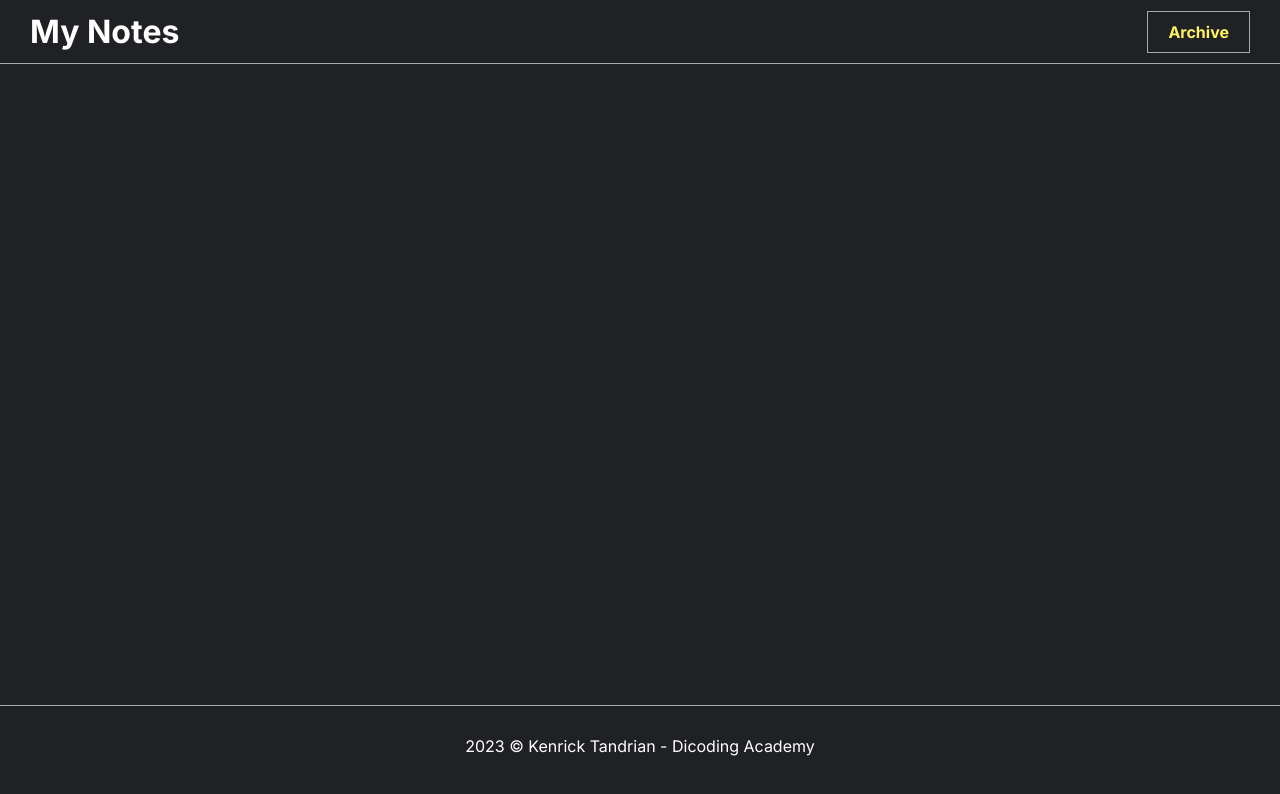
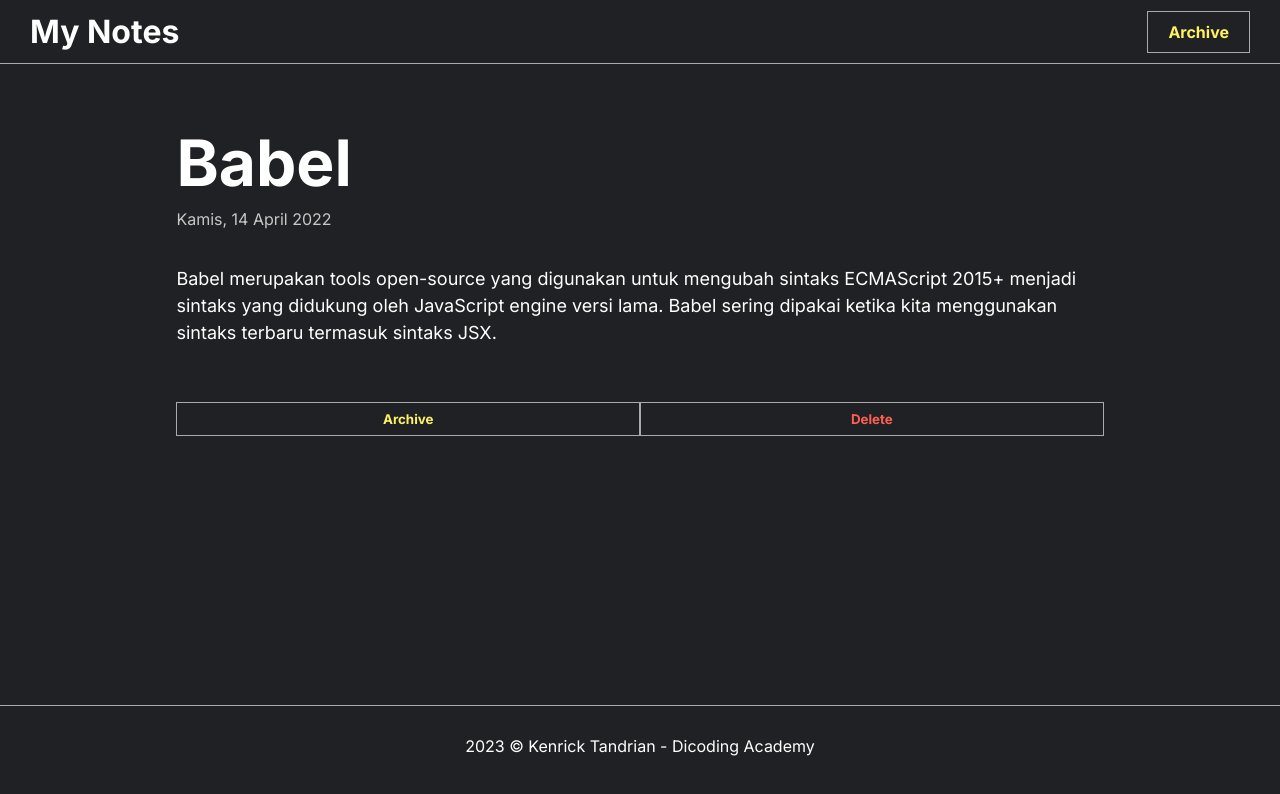
Before and after one commit to KenTandrian/notes-app-react-v2, a React (Vite) app: page /notes/notes-1 in a window 1280 px wide. Shown: the top 794 px of the page. Built offline with nearby package versions, Linux system fonts and the light colour scheme.

Commit message:
feat(page): add detail page UI

```diff
--- a/src/App.jsx
+++ b/src/App.jsx
@@ -5,6 +5,7 @@ import { getAllNotes } from "./utils/local-data";
 import { BrowserRouter, Route, Routes } from "react-router-dom";
 import HomePage from "./components/HomePage";
 import ArchivePage from "./components/ArchivePage";
+import DetailPage from "./components/DetailPage";
 
 export default function App() {
   const [notes, setNotes] = React.useState(getAllNotes());
@@ -37,28 +38,19 @@ export default function App() {
         <Header />
         <div className="note-app__body">
           <Routes>
+            <Route path="/" element={<HomePage notes={notes} />} />
+            <Route path="/archive" element={<ArchivePage notes={notes} />} />
+            <Route path="/new" />
             <Route
-              path="/"
+              path="/notes/:id"
               element={
-                <HomePage
+                <DetailPage
                   notes={notes}
                   onArchive={onArchive}
                   onDelete={onDelete}
                 />
               }
             />
-            <Route
-              path="/archive"
-              element={
-                <ArchivePage
-                  notes={notes}
-                  onArchive={onArchive}
-                  onDelete={onDelete}
-                />
-              }
-            />
-            <Route path="/new" />
-            <Route path="/notes/:id" />
           </Routes>
         </div>
         <Footer />
--- a/src/components/ArchivePage.jsx
+++ b/src/components/ArchivePage.jsx
@@ -1,12 +1,10 @@
 import React from "react";
 import NotesList from "./NotesList";
 
-export default function ArchivePage({ notes, onArchive, onDelete }) {
+export default function ArchivePage({ notes }) {
   return (
     <NotesList
       notesList={notes.filter((note) => note.archived === true)}
-      onDelete={onDelete}
-      onArchive={onArchive}
       title="Archived Notes"
     />
   );
--- /dev/null
+++ b/src/components/DetailPage.jsx
@@ -0,0 +1,29 @@
+import React from "react";
+import { useParams } from "react-router-dom";
+import { showFormattedDate } from "../utils";
+
+export default function DetailPage({ notes, onArchive, onDelete }) {
+  const { id } = useParams();
+  const note = notes.find((note) => note.id === id);
+  return (
+    <section className="detail-page">
+      <h3 className="detail-page__title">{note.title}</h3>
+      <p className="detail-page__date">{showFormattedDate(note.createdAt)}</p>
+      <div className="detail-page__body">{note.body}</div>
+      <div className="detail-page__action">
+        <button
+          className="detail-page__archive-button"
+          onClick={() => onArchive(id)}
+        >
+          {note.archived === false ? "Archive" : "Unarchive"}
+        </button>
+        <button
+          className="detail-page__delete-button"
+          onClick={() => onDelete(id)}
+        >
+          Delete
+        </button>
+      </div>
+    </section>
+  );
+}
--- a/src/components/HomePage.jsx
+++ b/src/components/HomePage.jsx
@@ -1,7 +1,7 @@
 import React from "react";
 import NotesList from "./NotesList";
 
-export default function HomePage({ notes, onArchive, onDelete }) {
+export default function HomePage({ notes }) {
   return (
     <>
       <h2 className="note-body__heading">Welcome to your personal notes!</h2>
@@ -12,8 +12,6 @@ export default function HomePage({ notes, onArchive, onDelete }) {
       </a>
       <NotesList
         notesList={notes.filter((note) => note.archived === false)}
-        onDelete={onDelete}
-        onArchive={onArchive}
         title="Active Notes"
       />
     </>
--- a/src/components/NoteItem.jsx
+++ b/src/components/NoteItem.jsx
@@ -1,10 +1,7 @@
 import React from "react";
 import { showFormattedDate } from "../utils";
 
-export default function NoteItem({ note, onDelete, onArchive }) {
-  const onDeleteClick = () => onDelete(note.id);
-  const onArchiveClick = () => onArchive(note.id);
-
+export default function NoteItem({ note }) {
   return (
     <div className="note-item">
       <div className="note-item__content">
@@ -14,26 +11,6 @@ export default function NoteItem({ note, onDelete, onArchive }) {
         <p className="note-item__date">{showFormattedDate(note.createdAt)}</p>
         <p className="note-item__body">{note.body}</p>
       </div>
-      <div className="note-item__action">
-        {note.archived === false ? (
-          <button
-            className="note-item__archive-button"
-            onClick={onArchiveClick}
-          >
-            Archive
-          </button>
-        ) : (
-          <button
-            className="note-item__archive-button"
-            onClick={onArchiveClick}
-          >
-            Unarchive
-          </button>
-        )}
-        <button className="note-item__delete-button" onClick={onDeleteClick}>
-          Delete
-        </button>
-      </div>
     </div>
   );
 }
--- a/src/components/NotesList.jsx
+++ b/src/components/NotesList.jsx
@@ -2,7 +2,7 @@ import React from "react";
 import NoteItem from "./NoteItem";
 import SearchBar from "./HeaderSearch";
 
-export default function NotesList({ notesList, onDelete, onArchive, title }) {
+export default function NotesList({ notesList, title }) {
   const [filteredNotes, setFilteredNotes] = React.useState(notesList);
   function onSearch(text) {
     if (text.length !== 0 && text.trim() !== "")
@@ -21,12 +21,7 @@ export default function NotesList({ notesList, onDelete, onArchive, title }) {
       {filteredNotes.length !== 0 ? (
         <div className="notes-list">
           {filteredNotes.map((item) => (
-            <NoteItem
-              key={item.id}
-              note={item}
-              onDelete={onDelete}
-              onArchive={onArchive}
-            />
+            <NoteItem key={item.id} note={item} />
           ))}
         </div>
       ) : (
--- a/src/styles/style.css
+++ b/src/styles/style.css
@@ -163,37 +163,37 @@ textarea::placeholder {
   margin-top: 20px;
 }
 
-.note-item__action {
+.detail-page__action {
   display: flex;
 }
 
-.note-item__delete-button,
-.note-item__archive-button {
+.detail-page__delete-button,
+.detail-page__archive-button {
   display: block;
   width: 100%;
   background-color: transparent;
-  border: 0;
-  border-top: 1px solid #aaa;
+  border: 1px solid #aaa;
+  margin-top: 20px;
   padding: 8px 0;
   font-family: "Inter", sans-serif;
   font-weight: bold;
   cursor: pointer;
 }
 
-.note-item__delete-button {
+.detail-page__delete-button {
   color: #ff5f52;
 }
 
-.note-item__archive-button {
+.detail-page__archive-button {
   border-right: 1px solid #aaa;
   color: #fff263;
 }
 
-.note-item__archive-button:hover {
+.detail-page__archive-button:hover {
   color: #c49000;
 }
 
-.note-item__delete-button:hover {
+.detail-page__delete-button:hover {
   color: #b00020;
 }
 
@@ -223,6 +223,28 @@ textarea::placeholder {
   font-family: "Inter", sans-serif;
   font-weight: bold;
   cursor: pointer;
+}
+
+.detail-page {
+  margin: 32px auto 0;
+  width: 95%;
+}
+
+.detail-page__title {
+  word-wrap: break-word;
+  font-size: 48px;
+  margin-bottom: 8px;
+}
+
+.detail-page__date {
+  color: #c7c7c7;
+}
+
+.detail-page__body {
+  font-size: 18px;
+  line-height: 1.5;
+  margin-top: 36px;
+  margin-bottom: 36px;
 }
 
 .ReactModal__Overlay {
@@ -262,6 +284,10 @@ textarea::placeholder {
     min-width: 400px;
   }
 
+  .detail-page__title {
+    font-size: 56px;
+  }
+
   .ReactModal__Content,
   .ReactModal__Content--after-open {
     width: 600px;
@@ -273,6 +299,10 @@ textarea::placeholder {
     grid-template-columns: repeat(4, 1fr);
   }
 
+  .detail-page__title {
+    font-size: 64px;
+  }
+
   .ReactModal__Content,
   .ReactModal__Content--after-open {
     width: 850px;
```
